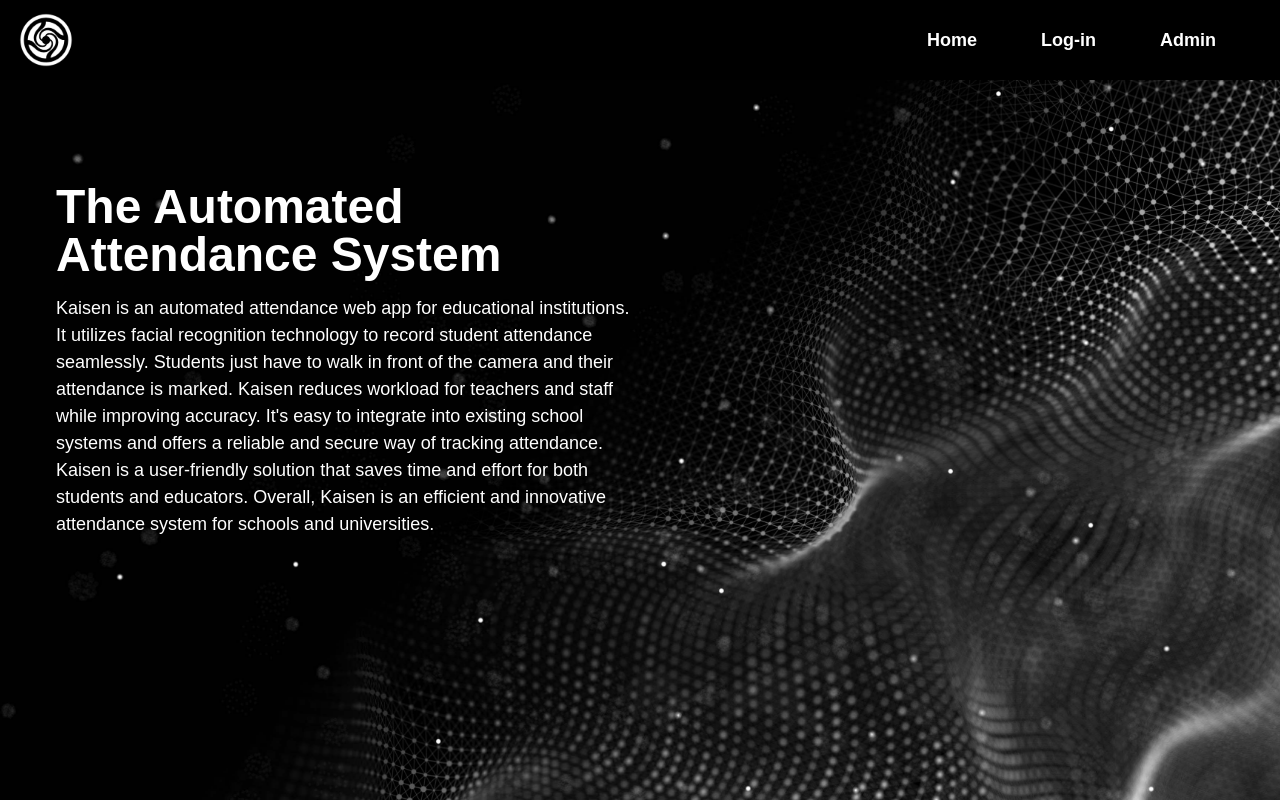
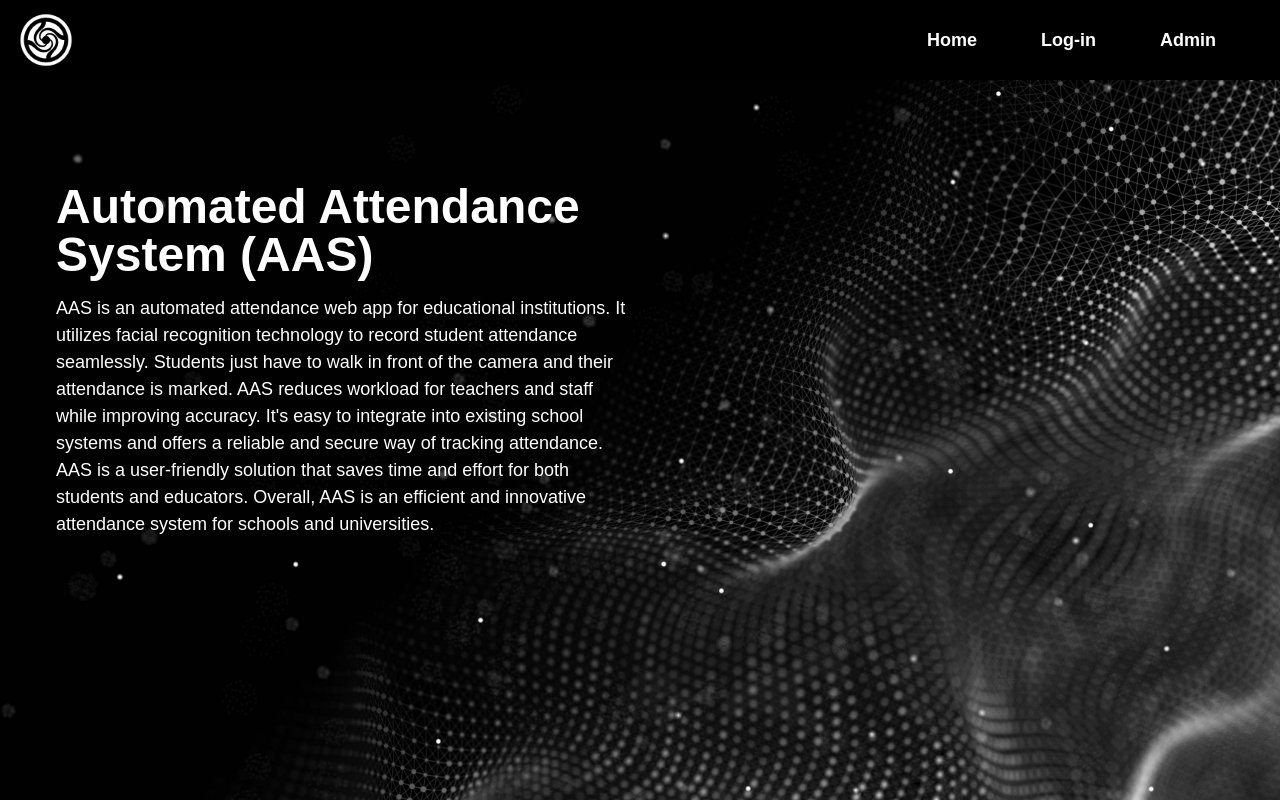
Before and after one commit to notAnii/facial-recognition-attendance-system, a Next.js app: page / in a window 1280 px wide. Built offline with nearby package versions, Linux system fonts and the light colour scheme.

Commit message:
Edited some text

```diff
--- a/src/components/admin/login/hero.tsx
+++ b/src/components/admin/login/hero.tsx
@@ -73,7 +73,7 @@ const Hero = (props: Props) => {
       maxW={"7xl"}
       h={"100%"} //to determine center of the page
     >
-       <Head>
+      <Head>
         <title>Log In Page</title>
         <link rel="shortcut icon" href="/logo.png" type="image/x-icon" />
       </Head>
@@ -87,7 +87,9 @@ const Hero = (props: Props) => {
         alignItems={"center"}
       >
         <Image src={"/logo.png"} alt={""} width={150} height={150} />
-        <Heading mt={4}>Admin <br /> Log In</Heading>
+        <Heading mt={4}>
+          Admin <br /> Log-in
+        </Heading>
         <VStack spacing={2} mt={8} mb={10}>
           <Box>
             <Text>Username </Text>
--- a/src/components/home/hero.tsx
+++ b/src/components/home/hero.tsx
@@ -1,14 +1,13 @@
-import { Box, Container, VStack, Text, Heading} from '@chakra-ui/react'
-import React, { useEffect } from 'react'
-import Image from 'next/image'
+import { Box, Container, VStack, Text, Heading } from "@chakra-ui/react";
+import React, { useEffect } from "react";
+import Image from "next/image";
 import Head from "next/head";
 
-type Props = {}
+type Props = {};
 
 const Hero = (props: Props) => {
   return (
     <Box h="100vh">
-
       <Head>
         <title>Landing Page</title>
         <link rel="shortcut icon" href="/logo.png" type="image/x-icon" />
@@ -33,22 +32,33 @@ const Hero = (props: Props) => {
         pt={32} //Response always put that plz
       >
         <VStack
-        spacing={4} maxW="xl" alignItems="start" ml={10} mt={55} pb={10}>
+          spacing={4}
+          maxW="xl"
+          alignItems="start"
+          ml={10}
+          mt={55}
+          pb={10}
+        >
+          <Heading color="white" size="3xl">
+            Automated Attendance System (AAS){" "}
+          </Heading>
 
-        <Heading color='white' size="3xl">The Automated Attendance System </Heading>
-
-        <Text color='white' size="sm">Kaisen is an automated attendance web app for educational institutions.
-        It utilizes facial recognition technology to record student attendance seamlessly.
-        Students just have to walk in front of the camera and their attendance is marked.
-        Kaisen reduces workload for teachers and staff while improving accuracy. It's easy to integrate into existing school systems and
-        offers a reliable and secure way of tracking attendance. Kaisen is a user-friendly solution that saves time and effort for both students and educators.
-        Overall, Kaisen is an efficient and innovative attendance system for schools and universities. </Text>
-
+          <Text color="white" size="sm">
+            AAS is an automated attendance web app for educational institutions.
+            It utilizes facial recognition technology to record student
+            attendance seamlessly. Students just have to walk in front of the
+            camera and their attendance is marked. AAS reduces workload for
+            teachers and staff while improving accuracy. It's easy to integrate
+            into existing school systems and offers a reliable and secure way of
+            tracking attendance. AAS is a user-friendly solution that saves time
+            and effort for both students and educators. Overall, AAS is an
+            efficient and innovative attendance system for schools and
+            universities.{" "}
+          </Text>
         </VStack>
       </Container>
     </Box>
+  );
+};
 
-  )
-}
-
-export default Hero
+export default Hero;
--- a/src/components/login/hero.tsx
+++ b/src/components/login/hero.tsx
@@ -73,7 +73,7 @@ const Hero = (props: Props) => {
       maxW={"7xl"}
       h={"100%"} //to determine center of the page
     >
-       <Head>
+      <Head>
         <title>Log In Page</title>
         <link rel="shortcut icon" href="/logo.png" type="image/x-icon" />
       </Head>
@@ -87,7 +87,7 @@ const Hero = (props: Props) => {
         alignItems={"center"}
       >
         <Image src={"/logo.png"} alt={""} width={150} height={150} />
-        <Heading mt={4}>Log In</Heading>
+        <Heading mt={4}>Log-in</Heading>
         <VStack spacing={2} mt={8} mb={10}>
           <Box>
             <Text>Username </Text>
```
Also changed, not shown: src/components/afterLogin/home/hero.tsx (+14 -14 lines). Lines whose indentation alone changed are shown as unchanged.
